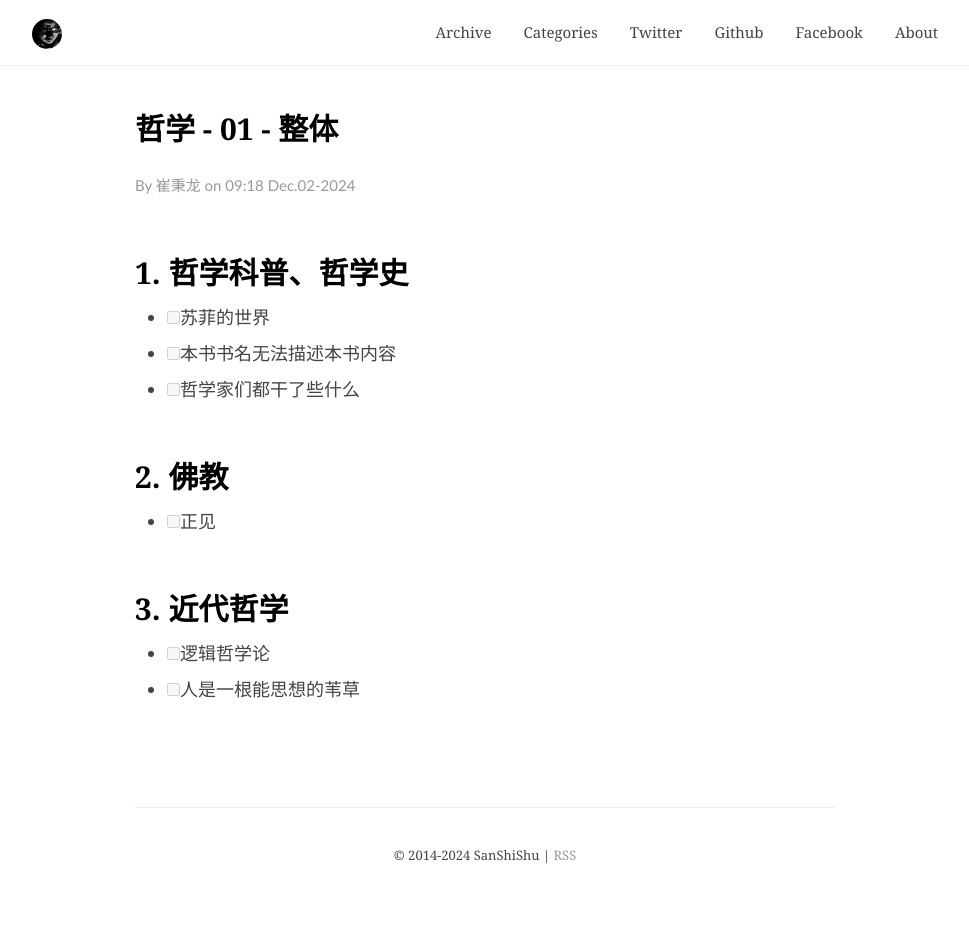
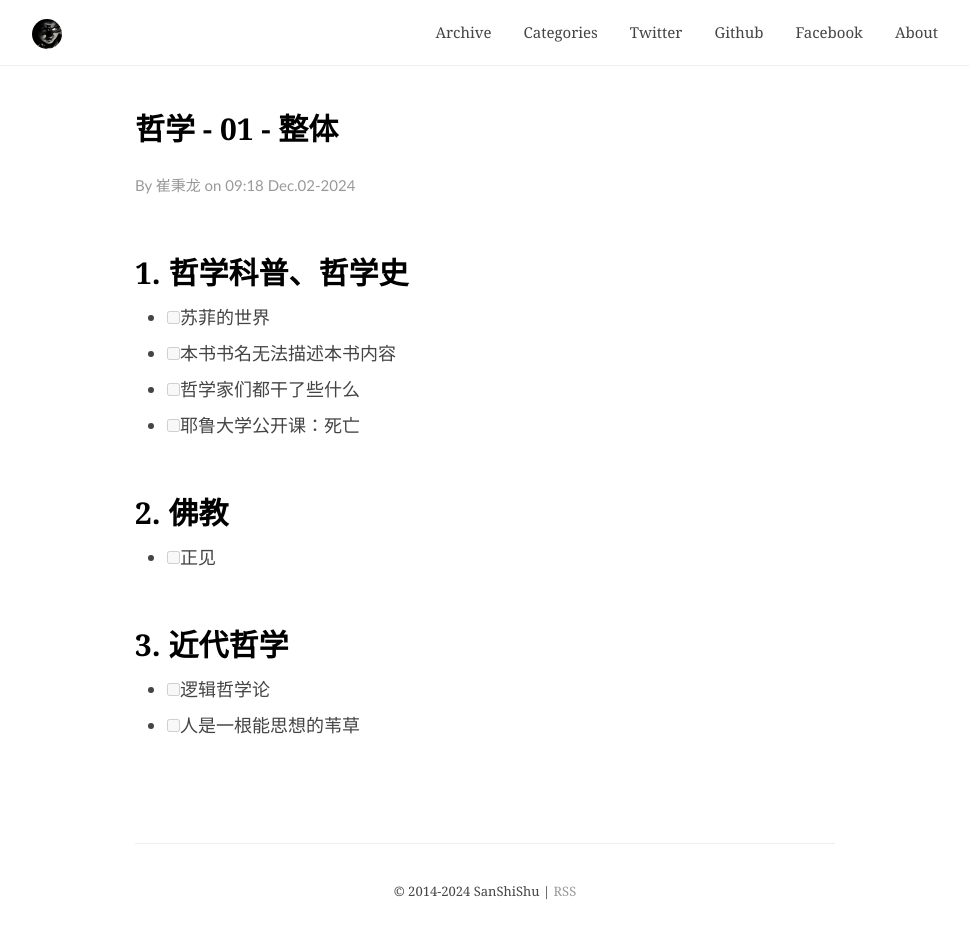
Before and after one commit to BerryBC/berrybc.github.io, a Jekyll site: the page built from _posts/Learn/Philosophy/2024-12-02-Philosophy-01-Overall.markdown, in a window 1280 px wide. Shown: the whole page, without its empty margins (155-1124 px from the left). Built offline with Jekyll 4.4.1, drawn with Linux system fonts in a browser that asks for light colours; before the commit the page ends 903 px from its top, so only the background shows below that.

Commit message:
更改小问题并更新

```diff
--- a/_posts/Learn/Philosophy/2024-12-02-Philosophy-01-Overall.markdown
+++ b/_posts/Learn/Philosophy/2024-12-02-Philosophy-01-Overall.markdown
@@ -16,6 +16,8 @@
 - [ ] 本书书名无法描述本书内容
 
 - [ ] 哲学家们都干了些什么
+
+- [ ] 耶鲁大学公开课：死亡
 
 ## 2. 佛教
 
```
